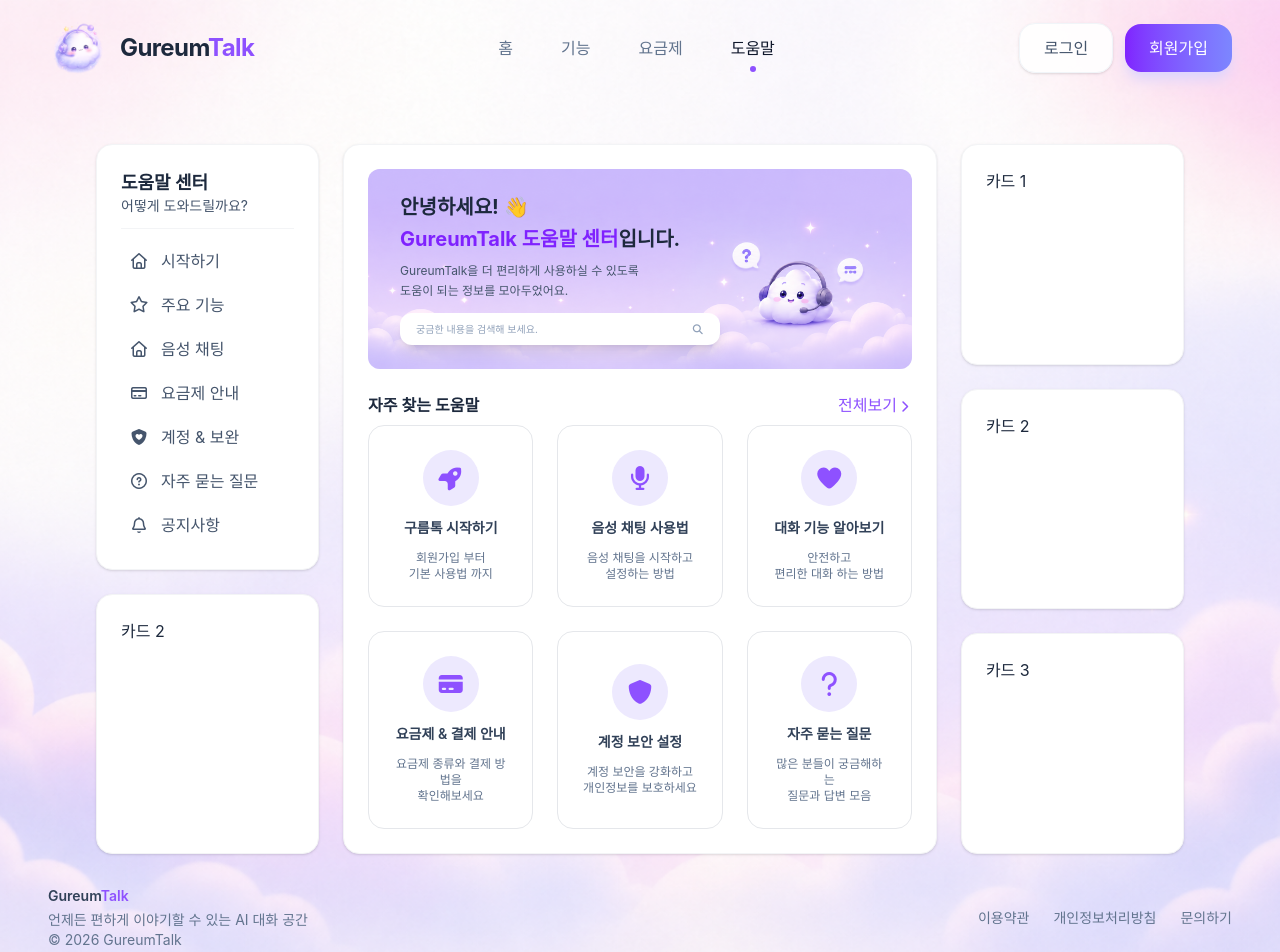
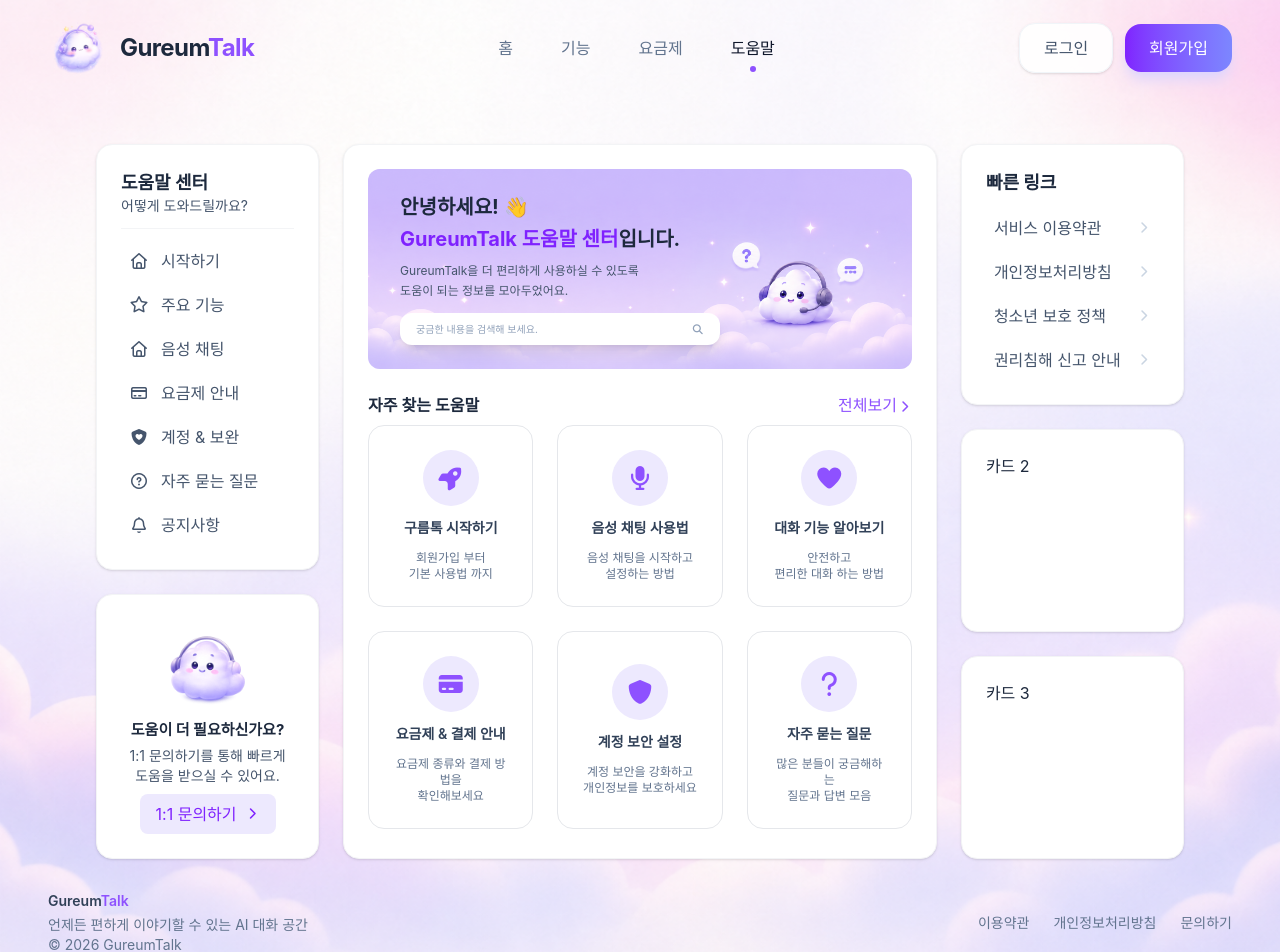
Before and after one commit to sojung627/gureum-talk, a React (Vite) app in the folder frontend/: page /help in a window 1280 px wide. Shown: the top 952 px of the page. Built offline with nearby package versions, Linux system fonts and the light colour scheme; no server answers.

Commit message:
도움말 페이지 제작중1

```diff
--- a/frontend/src/pages/help/Help.tsx
+++ b/frontend/src/pages/help/Help.tsx
@@ -69,6 +69,25 @@
     },
 ]
 
+const fastLink = [
+    {
+        content: '서비스 이용약관',
+        icon: <i className="fa-solid fa-chevron-right text-xs text-slate-300" />,
+    },
+    {
+        content: '개인정보처리방침',
+        icon: <i className="fa-solid fa-chevron-right text-xs text-slate-300" />,
+    },
+    {
+        content: '청소년 보호 정책',
+        icon: <i className="fa-solid fa-chevron-right text-xs text-slate-300" />,
+    },
+    {
+        content: '권리침해 신고 안내',
+        icon: <i className="fa-solid fa-chevron-right text-xs text-slate-300" />,
+    },
+]
+
     return (
         <div className="mt-12 grid grid-cols-1 gap-6 px-6 md:grid-cols-9 lg:px-24 max-w-[1480px] mx-auto">
             <div className="md:col-span-2 flex flex-col gap-6">
@@ -88,7 +107,7 @@
                   {helpCenter.map((item, index) => (
                     <button
                       key={index}
-                      className="flex items-center gap-3 px-2 py-2 rounded-lg text-left text-sm text-slate-600 hover:bg-gray-50 transition-colors"
+                      className="flex items-center gap-3 px-2 py-2 rounded-lg text-left text-sm text-slate-600 hover:bg-violet-50 hover:text-violet-600 transition-colors"
                     >
                       {item.icon}
                       <span>{item.title}</span>
@@ -97,7 +116,29 @@
                 </div>
               </div>
               <div className="flex-1 bg-white rounded-2xl border border-gray-100 p-6 shadow-sm hover:shadow-md transition-shadow">
-                카드 2
+                <div className="flex justify-center">
+                  <img
+                    alt="구름이"
+                    src="/images/gureum/GureumNomal.png"
+                    className="w-[100px] h-[100px]"
+                  />
+                </div>
+                <div className='text-center text-[15px] font-bold'>
+                  도움이 더 필요하신가요?
+                </div>
+                <span className="mt-1 text-center block text-sm text-slate-600 leading-5">
+                  1:1 문의하기를 통해 빠르게<br />
+                  도움을 받으실 수 있어요.
+                </span>
+                <div className="mt-2 flex justify-center">
+                  <button
+                    type="button"
+                    className="flex items-center gap-2 px-4 py-2 bg-violet-100 text-violet-600 rounded-lg text-sm"
+                  >
+                    1:1 문의하기
+                    <i className="fa-solid fa-chevron-right text-xs" />
+                  </button>
+                </div>
               </div>
             </div>
             <div className="md:col-span-5 bg-white rounded-2xl border border-gray-100 p-6 shadow-sm hover:shadow-md transition-shadow">
@@ -149,7 +190,6 @@
                   </div>
                 ))}
               </div>
-
               <div className="mt-6 grid grid-cols-3 gap-6">
                 {help2.map((item, index) => (
                   <div key={index} className="bg-white rounded-2xl border border-gray-200 p-6 min-h-40 flex flex-col items-center justify-center text-center gap-3">
@@ -168,7 +208,20 @@
             </div>
             <div className="md:col-span-2 flex flex-col gap-6">
               <div className="flex-1 bg-white rounded-2xl border border-gray-100 p-6 shadow-sm hover:shadow-md transition-shadow">
-                카드 1
+                <div className='text-[18px] font-bold'>
+                  빠른 링크
+                </div>
+                <div className="mt-3 flex flex-col gap-1">
+                    {fastLink.map((item, index) => (
+                      <button
+                        key={index}
+                        className="flex items-center justify-between px-2 py-2 rounded-lg text-left text-sm text-slate-600 hover:bg-violet-50 hover:text-violet-600 transition-colors"
+                      >
+                        <span>{item.content}</span>
+                        {item.icon}
+                      </button>
+                    ))}
+                  </div>
               </div>
               <div className="flex-1 bg-white rounded-2xl border border-gray-100 p-6 shadow-sm hover:shadow-md transition-shadow">
                 카드 2
```
Also changed, not shown: frontend/public/images/gureum/GureumNomal.png (added).
